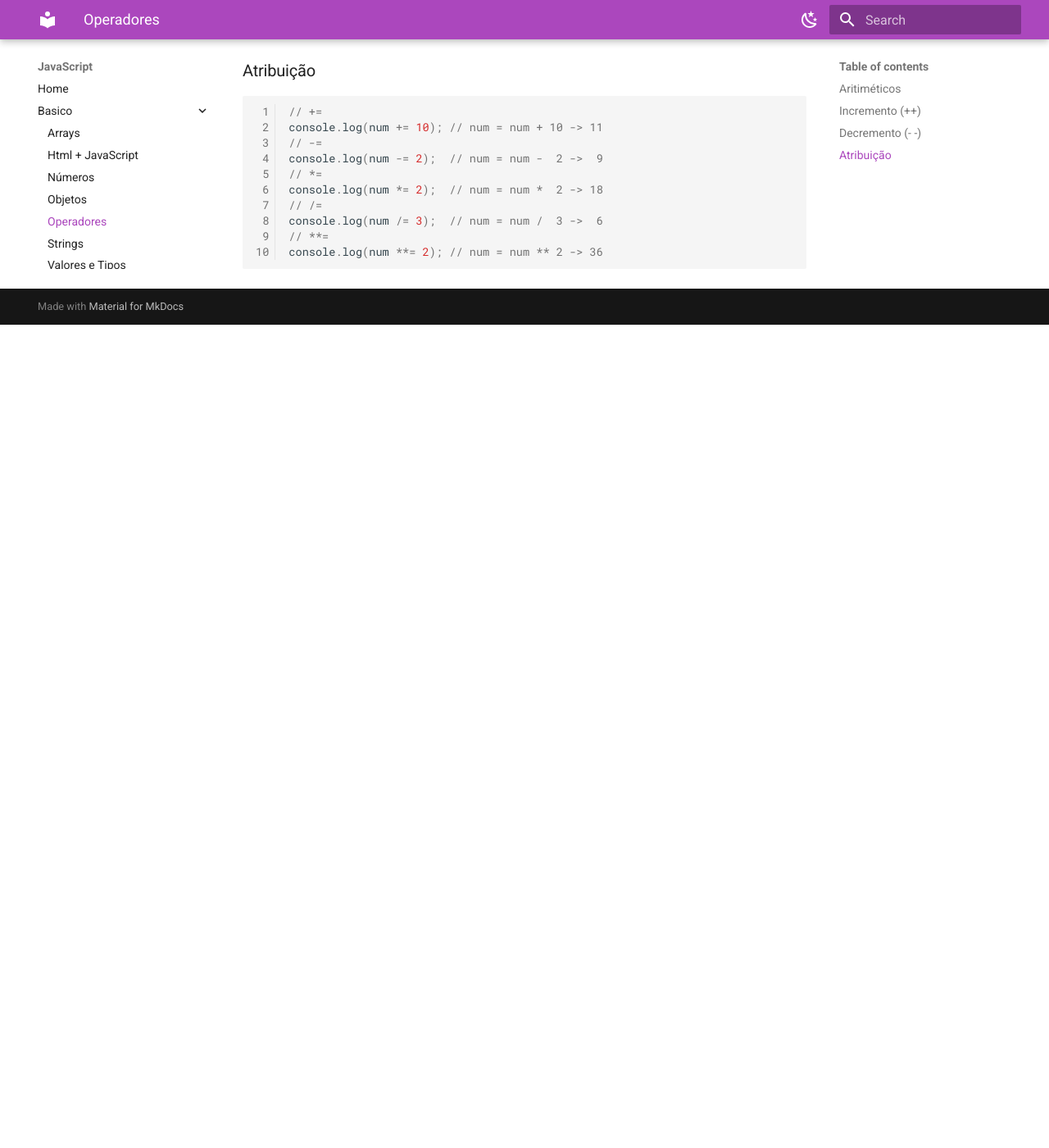
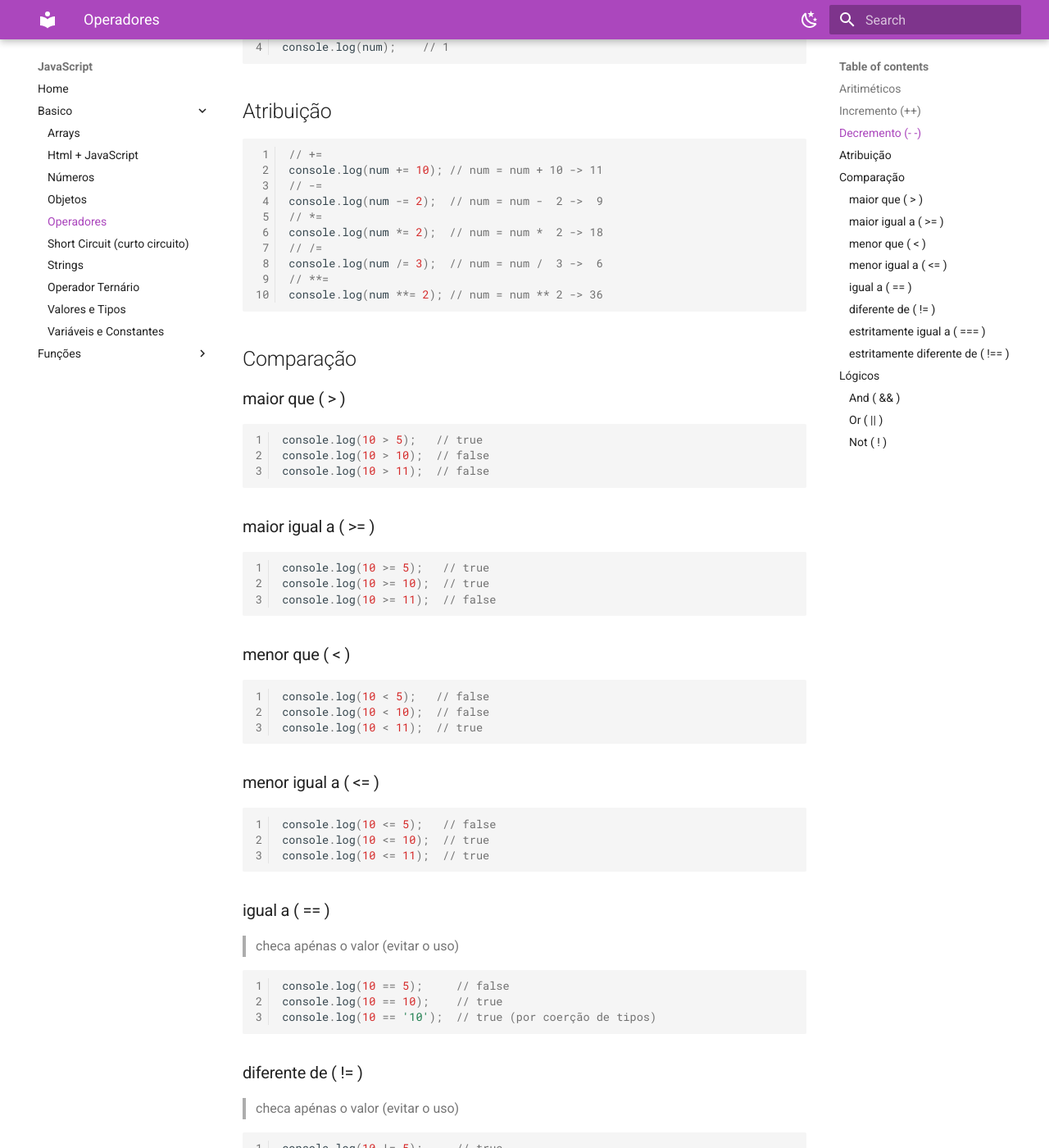
Before and after one commit to cesargodoi/javascript-notepad, an MkDocs documentation site: the page built from docs/basico/operators.md, in a window 1280 px wide and 1400 px high, scrolled down 1545 px. Shown: the whole window at 82% size. Built offline with MkDocs 1.6.1 and Material for MkDocs 9.7.7, drawn with Linux system fonts in a browser that asks for light colours; before the commit the page ends 1941 px from its top, so only the background shows below that; some of the changed text lies outside the part shown.

Commit message:
More docs: - more operators - short-circuit - ternary-operators - generators - recursive-functions

````diff
--- a/docs/basico/operators.md
+++ b/docs/basico/operators.md
@@ -2,7 +2,7 @@
 
 Em javascript nós temos operadores aritiméticos, de incremento e de atribuição
 
-### Aritiméticos
+## Aritiméticos
 
 adição / concatenação (+)
 ```{.js linenums="1"}
@@ -45,9 +45,11 @@ A precedência de operadores é a seguinte:
 | 3. | *   /   % | multiplicação, divisão e módulo da divisão |
 | 4. | +   - | adição e subtração |
 
-### Incremento (++)
+## Incremento (++)
+
 Cada vez que é usado, incrementa (ou decrementa) 1 do valor da variável
 pode ser usado antes ou depois da variável.
+
 ```{.js linenums="1"}
 let num = 1;
 console.log(num++);  // imprime 1 e atualiza o valor de num para 2
@@ -56,7 +58,7 @@ console.log(++num);  // atualiza o valor de num para 3 e imprime 3
 console.log(num);    // 3
 ```
 
-### Decremento (- -)
+## Decremento (- -)
 
 ```{.js linenums="1"}
 console.log(num--);  // imprime 3 e atualiza o valor de num para 2
@@ -65,7 +67,7 @@ console.log(--num);  // atualiza o valor de num para 1 e imprime 1
 console.log(num);    // 1
 ```
 
-### Atribuição
+## Atribuição
 ```{.js linenums="1"}
 // +=
 console.log(num += 10); // num = num + 10 -> 11
@@ -78,3 +80,91 @@ console.log(num /= 3);  // num = num /  3 ->  6
 // **=
 console.log(num **= 2); // num = num ** 2 -> 36
 ```
+
+## Comparação
+
+### maior que ( > )
+```{.js linenums="1"}
+console.log(10 > 5);   // true
+console.log(10 > 10);  // false
+console.log(10 > 11);  // false
+```
+
+### maior igual a ( >= )
+```{.js linenums="1"}
+console.log(10 >= 5);   // true
+console.log(10 >= 10);  // true
+console.log(10 >= 11);  // false
+```
+
+### menor que ( < )
+```{.js linenums="1"}
+console.log(10 < 5);   // false
+console.log(10 < 10);  // false
+console.log(10 < 11);  // true
+```
+
+### menor igual a ( <= )
+```{.js linenums="1"}
+console.log(10 <= 5);   // false
+console.log(10 <= 10);  // true
+console.log(10 <= 11);  // true
+```
+
+### igual a ( == )
+> checa apénas o valor (evitar o uso)
+
+```{.js linenums="1"}
+console.log(10 == 5);     // false
+console.log(10 == 10);    // true
+console.log(10 == '10');  // true (por coerção de tipos)
+```
+
+### diferente de ( != )
+> checa apénas o valor (evitar o uso)
+
+```{.js linenums="1"}
+console.log(10 != 5);     // true
+console.log(10 != 10);    // false
+console.log(10 != '10');  // false (por coerção de tipos)
+```
+
+### estritamente igual a ( === )
+> checa valor e tipo
+
+```{.js linenums="1"}
+console.log(10 === 5);     // false
+console.log(10 === 10);    // true
+console.log(10 === '10');  // false
+```
+
+### estritamente diferente de ( !== )
+> checa valor e tipo
+
+```{.js linenums="1"}
+console.log(10 !== 5);     // true
+console.log(10 !== 10);    // false
+console.log(10 !== '10');  // true
+```
+
+## Lógicos
+
+### And ( && )
+```{.js linenums="1"}
+console.log(true && true);    // true
+console.log(true && false);   // false
+console.log(false && true);   // false
+console.log(false && false);  // false
+```
+### Or ( || )
+```{.js linenums="1"}
+console.log(true || true);    // true
+console.log(true || false);   // true
+console.log(false || true);   // treu
+console.log(false || false);  // false
+```
+### Not ( ! )
+```{.js linenums="1"}
+console.log(!true);           // false
+console.log(!false);          // true
+```
````
Also changed, not shown: docs/basico/short-circuit.md (added, +56 -0 lines), docs/basico/ternary-operator.md (added, +37 -0 lines), docs/funções/generators.md (added, +142 -0 lines), docs/funções/resursive-function.md (added, +34 -0 lines).
